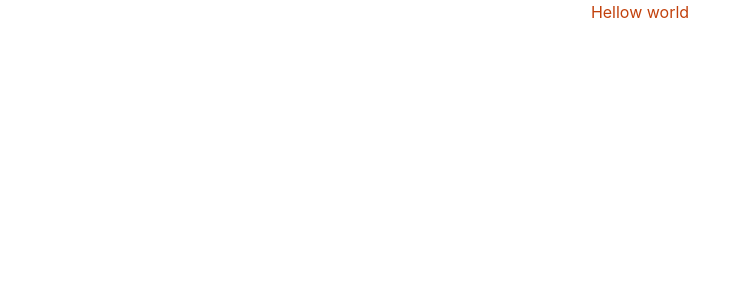
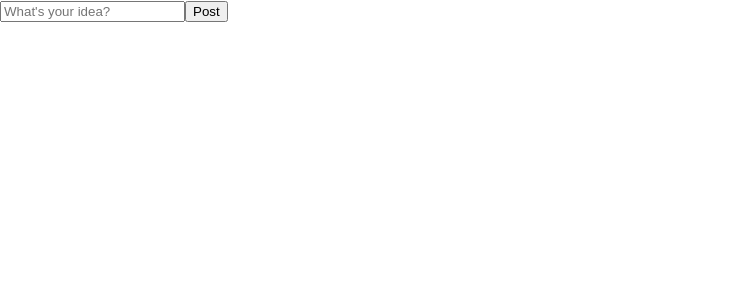
Before and after one commit to TheHero29/Idea, a React (Create React App) app: page / in a window 1280 px wide. Shown: the top 300 px of the page, without its empty margins (0-751 px from the left). Built offline with nearby package versions, Linux system fonts and the light colour scheme.

Commit message:
added basic posting feature

```diff
--- a/src/App.js
+++ b/src/App.js
@@ -1,12 +1,19 @@
-import './input.css';
+// File: App.js
+import React, { useState } from 'react';
+import PostForm from './components/PostForm';
+import PostList from './components/PostList';
 
 function App() {
+  const [posts, setPosts] = useState([]);
+
+  function addPost(text) {
+    setPosts([text, ...posts]);
+  }
+  console.log("rerendered");
   return (
     <div className="App">
-      <header className="App-header">
-        {/* <img src={logo} className="App-logo h-screen" alt="logo" /> */}
-      </header>
-      <h1 className='w-screen text-center text-orange-700'>Hellow world</h1>
+      <PostForm addPost={addPost} />
+      <PostList posts={posts} />
     </div>
   );
 }
--- /dev/null
+++ b/src/components/Post.jsx
@@ -0,0 +1,8 @@
+// File: Post.js
+import React from 'react';
+
+function Post({ text }) {
+  return <li>{text}</li>;
+}
+
+export default Post;
--- /dev/null
+++ b/src/components/PostForm.jsx
@@ -0,0 +1,26 @@
+// File: PostForm.js
+import React, { useState } from 'react';
+
+function PostForm({ addPost }) {
+  const [text, setText] = useState('');
+
+  function handleSubmit(e) {
+    e.preventDefault();
+    addPost(text);
+    setText('');
+  }
+
+  return (
+    <form onSubmit={handleSubmit}>
+      <input
+        type="text"
+        value={text}
+        onChange={e => setText(e.target.value)}
+        placeholder="What's your idea?"
+      />
+      <button type="submit">Post</button>
+    </form>
+  );
+}
+
+export default PostForm;
--- /dev/null
+++ b/src/components/PostList.jsx
@@ -0,0 +1,15 @@
+// File: PostList.js
+import React from 'react';
+import Post from './Post';
+
+function PostList({ posts }) {
+  return (
+    <ul>
+      {posts.map((post, index) => (
+        <Post key={index} text={post} />
+      ))}
+    </ul>
+  );
+}
+
+export default PostList;
```
Also changed, not shown: 1 other file (tests, documents, lock files or other folders).
